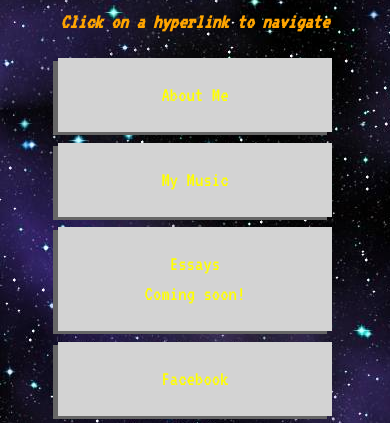
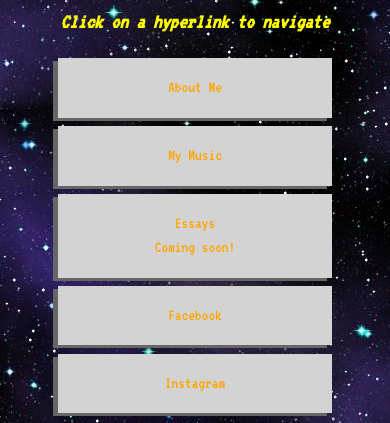
Before and after one commit to dneale/futuredoug, a plain HTML site: page index.html in a window 390 px wide. Shown: the part 244-667 px from the top of the page. Drawn offline with nearby package versions, Linux system fonts and the light colour scheme.

Commit message:
more style change:

```diff
--- a/style.less
+++ b/style.less
@@ -56,7 +56,7 @@ body {
 .links-label {
   font-style:italic;
   font-weight:bold;
-  color:orange;
+  color:yellow;
   font-size:3em;
   @media (max-width: 768px) {
     font-size: 1.5em;
@@ -77,7 +77,10 @@ body {
     border-radius: 0;
     box-shadow: #666 -5px 3px;
     font-size: 1.5em;
-    color: yellow;
+    @media (max-width: 768px) {
+      font-size:1.2em;
+    }
+    color: orange;
     &:hover {
       background-color: blue;
       //background-color: randomColor();
```
Also changed, not shown: css/style.css, 2 other files.
